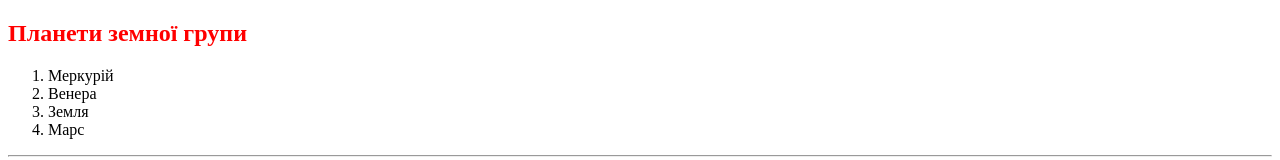
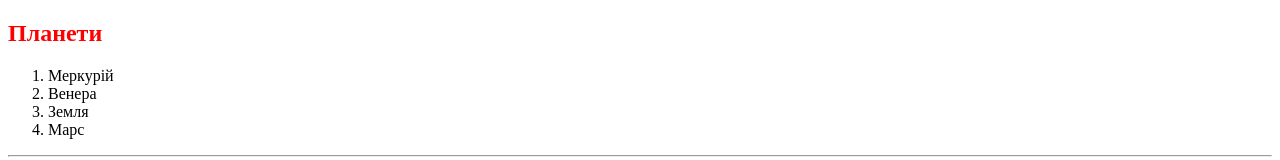
Before and after one commit to oresteja/Planetes, a plain HTML site: page index.html in a window 1280 px wide. Shown: the top 160 px of the page. Drawn offline with Linux system fonts and the light colour scheme.

Commit message:
planetes

```diff
--- a/index.html
+++ b/index.html
@@ -5,7 +5,7 @@
     <title>Planetes</title>
 </head>
 <body>
-    <h2 style="color: red">Планети земної групи</h2>
+    <h2 style="color: red">Планети</h2>
     <ol>
 			<li>Меркурій</li>
 			<li>Венера</li>
```
